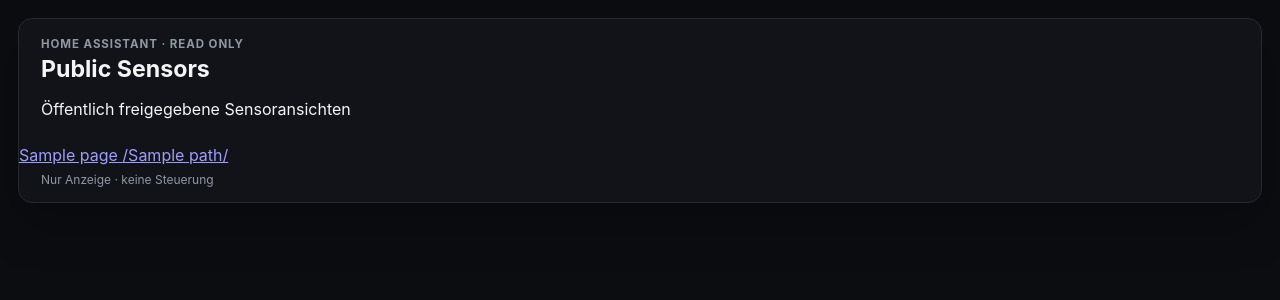
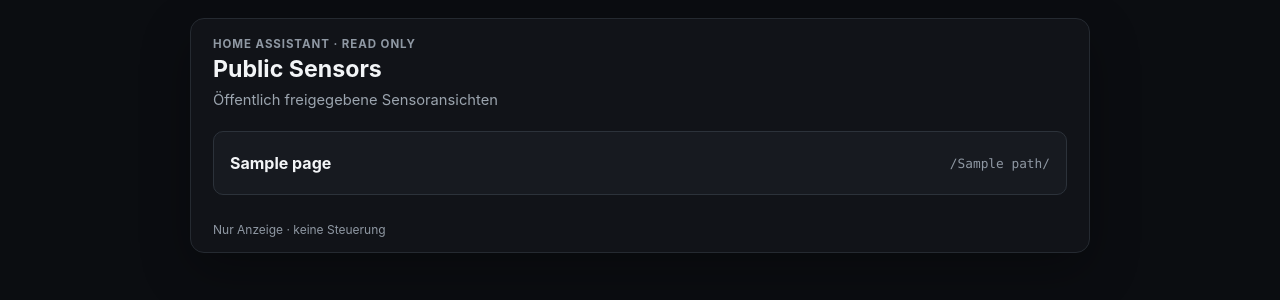
Before and after one commit to ErnstFinkAG/ha_add-ons, a Flask app: template public_sensors/templates/directory.html in a window 1280 px wide. Shown: the top 300 px of the page. Run offline with Flask 3, Linux system fonts and the light colour scheme; the template is opened without the code that fills it: most values are stand-ins (such as "Sample title", 1, 10 or a date in 2020); some libraries are stand-ins or nearby versions.

Commit message:
Style Public Sensors index page

```diff
--- a/public_sensors/static/style.css
+++ b/public_sensors/static/style.css
@@ -155,3 +155,68 @@ canvas {
     padding: 8px 14px 14px;
   }
 }
+
+
+.index-card {
+  max-width: 900px;
+}
+
+.index-intro {
+  margin: 8px 0 0;
+  color: #9ba4ae;
+  font-size: 0.92rem;
+}
+
+.sensor-directory {
+  display: grid;
+  gap: 10px;
+  padding: 12px 22px 20px;
+}
+
+.sensor-link {
+  display: flex;
+  align-items: center;
+  justify-content: space-between;
+  gap: 18px;
+  min-height: 64px;
+  padding: 14px 16px;
+  border: 1px solid #2c323a;
+  border-radius: 10px;
+  background: #171a20;
+  color: #f3f5f7;
+  text-decoration: none;
+  transition:
+    border-color 120ms ease,
+    background 120ms ease;
+}
+
+.sensor-link:hover,
+.sensor-link:focus-visible {
+  border-color: #4a5663;
+  background: #1c2027;
+  outline: none;
+}
+
+.sensor-link-title {
+  font-size: 1rem;
+  font-weight: 650;
+}
+
+.sensor-link-path {
+  color: #8f98a3;
+  font-family: ui-monospace, SFMono-Regular, Menlo, Consolas, monospace;
+  font-size: 0.8rem;
+  white-space: nowrap;
+}
+
+@media (max-width: 600px) {
+  .sensor-directory {
+    padding: 10px 14px 16px;
+  }
+
+  .sensor-link {
+    align-items: flex-start;
+    flex-direction: column;
+    gap: 5px;
+  }
+}
```
